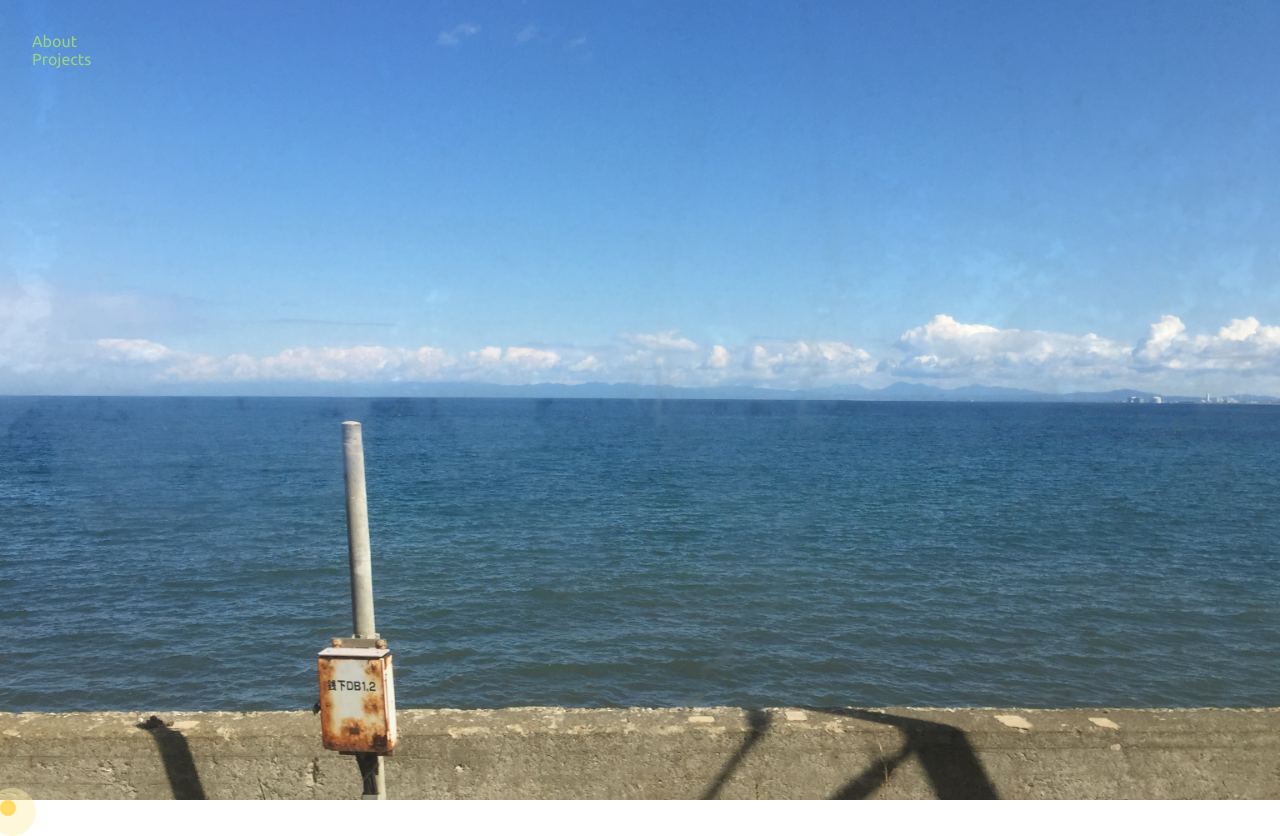
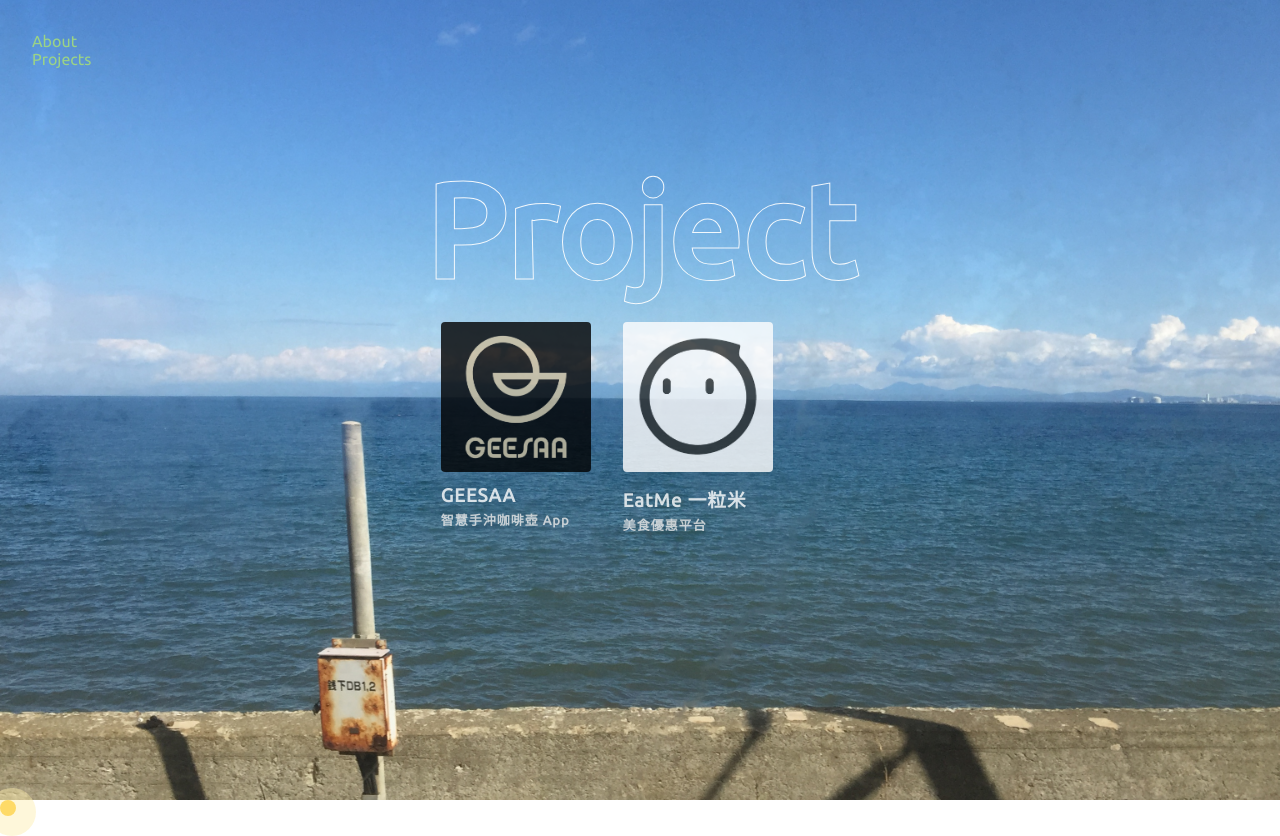
Before and after one commit to julia30040/julia30040.github.io, a React (Create React App) app: page /projects in a window 1280 px wide. Built offline with nearby package versions, Linux system fonts and the light colour scheme.

Commit message:
add ProjectPage

```diff
--- a/src/component/Element/MouseEventHook.jsx
+++ b/src/component/Element/MouseEventHook.jsx
@@ -4,12 +4,13 @@ import radium from 'radium';
 
 type Props = {
   children: {},
+  isWrapText?: boolean,
 };
 
 class MouseEventHook extends PureComponent<Props> {
   componentDidMount() {
     this.link.addEventListener('mouseenter', (e) => this.onMouseEnter(e));
-    this.link.addEventListener('mouseout', (e) => this.onMouseOut(e));
+    this.link.addEventListener('mouseleave', (e) => this.onMouseLeave(e));
 
     this.cursorMoon = document.getElementById("cursor-moon");
     this.cursorHalo = document.getElementById("cursor-halo");
@@ -23,22 +24,35 @@ class MouseEventHook extends PureComponent<Props> {
   onMouseEnter(e) {
     this.cursorHalo.classList.add("cursor-halo-active");
     this.cursorMoon.classList.add("cursor-moon-active");
+    console.log('enter');
   }
 
-  onMouseOut(e) {
+  onMouseLeave(e) {
     this.cursorHalo.classList.remove("cursor-halo-active");
     this.cursorMoon.classList.remove("cursor-moon-active");
+    console.log('out');
   }
 
   render() {
-    const { children } = this.props;
+    const {
+      children,
+      isWrapText,
+    } = this.props;
 
-    return (
+    return isWrapText ? (
       <span ref={ref => { this.link = ref; }}>
-      {children}
+        {children}
       </span>
+    ) : (
+      <div ref={ref => { this.link = ref; }}>
+        {children}
+      </div>
     );
   }
 }
 
+MouseEventHook.defaultProps = {
+  isWrapText: true,
+};
+
 export default radium(MouseEventHook);
--- /dev/null
+++ b/src/component/Project/Project.jsx
@@ -0,0 +1,56 @@
+// @flow
+
+import React, { PureComponent } from 'react';
+import radium from 'radium';
+import MouseEventHook from '../Element/MouseEventHook.jsx';
+
+const styles = {
+  wrapper: {
+    padding: 16,
+    opacity: 0.8,
+  },
+  cover: {
+    width: 150,
+    height: 150,
+    borderRadius: 4,
+    backgroundColor: 'rgba(255, 255, 255, 0.3)',
+    backgroundSize: 'cover',
+    backgroundPosition: 'center',
+  },
+  title: {
+    color: '#ffffff',
+    letterSpacing: 1,
+    margin: '.7em 0 .2em',
+
+  },
+  subtitle: {
+    color: '#eaeaea',
+    fontSize: 13,
+    letterSpacing: 1,
+    margin: 0,
+  },
+};
+
+class Project extends PureComponent {
+  render() {
+    const { project } = this.props;
+
+    return (
+      <MouseEventHook isWrapText={false}>
+        <div style={styles.wrapper}>
+          <div
+            style={[
+              styles.cover,
+              {
+                backgroundImage: `url(${project.cover})`
+              },
+            ]} />
+          <h3 style={styles.title}>{project.title}</h3>
+          <h5 style={styles.subtitle}>{project.subtitle}</h5>
+        </div>
+      </MouseEventHook>
+    );
+  }
+}
+
+export default radium(Project);
--- a/src/container/MainBoard.jsx
+++ b/src/container/MainBoard.jsx
@@ -3,12 +3,14 @@ import React, { Component } from 'react';
 import { Switch, Route } from 'react-router-dom';
 import HomePage from './Home/HomePage.jsx';
 import AboutPage from './About/AboutPage.jsx';
+import ProjectPage from './Project/ProjectPage.jsx';
 
 class MainBoard extends Component {
   render() {
     return (
       <Switch>
         <Route exact path="/about/" component={AboutPage} />
+        <Route exact path="/projects/" component={ProjectPage} />
         <Route exact path="/projects/" component={HomePage} />
       </Switch>
     );
--- /dev/null
+++ b/src/container/Project/ProjectPage.jsx
@@ -0,0 +1,45 @@
+// @flow
+import React, { PureComponent } from 'react';
+import radium from 'radium';
+import PageTitle from '../../component/Element/PageTitle.jsx';
+import Projects from './Projects.jsx';
+import Avatar from '../../component/About/Avatar.jsx';
+import Info from '../../component/About/Info.jsx';
+import { revealLeft as revealLeftAnimation } from '../../styles/reveal.js';
+
+const styles = {
+  wrapper: {
+    width: '100%',
+    height: '100%',
+    display: 'flex',
+    alignItems: 'center',
+    justifyContent: 'center',
+  },
+  mainContainer: {
+    maxWidth: 800,
+    position: 'relative',
+    top: -48,
+    padding: 32,
+    zIndex: 0,
+  },
+  row: {
+    display: 'flex',
+    alignItems: 'flex-start',
+    justifyContent: 'flex-start',
+  },
+};
+
+class ProjectPage extends PureComponent {
+  render() {
+    return (
+      <div style={styles.wrapper}>
+        <div style={styles.mainContainer}>
+          <PageTitle>Project</PageTitle>
+          <Projects />
+        </div>
+      </div>
+    );
+  }
+}
+
+export default radium(ProjectPage);
--- /dev/null
+++ b/src/container/Project/Projects.jsx
@@ -0,0 +1,49 @@
+// @flow
+
+import React, { PureComponent } from 'react';
+import radium from 'radium';
+import Project from '../../component/Project/Project.jsx';
+import projects from '../../data/projects.js';
+import { revealLeft as revealLeftAnimation } from '../../styles/reveal.js';
+
+const styles = {
+  wrapper: {
+    display: 'flex',
+    alignItems: 'flex-start',
+    justifyContent: 'flex-start',
+  },
+  project: {
+    // opacity: 0,
+  },
+};
+
+class Projects extends PureComponent <State> {
+  constructor(props) {
+    super(props);
+
+    this.state = {}
+  }
+
+  render() {
+    return (
+      <div style={styles.wrapper}>
+        {projects.map((project, index) => (
+          <div
+            key={project.id}
+            style={[
+              styles.project,
+              {
+                revealLeftAnimation,
+                // animationDelay: `${index * 0.6}s`,
+                // animationFillMode: 'forwards',
+              },
+            ]}>
+            <Project project={project} />
+          </div>
+        ))}
+      </div>
+    );
+  }
+}
+
+export default radium(Projects);
--- /dev/null
+++ b/src/data/projects.js
@@ -0,0 +1,20 @@
+import geesaa from '../img/geesaa_logo.png';
+import eatme from '../img/eatme_logo.jpg';
+
+const FORESTAGE_WEB = 'PROJECT/FORESTAGE_WEB';
+const FORESTAGE_APP = 'PROJECT/FORESTAGE_APP';
+const BACKSTAGE = 'PROJECT/BACKSTAGE';
+
+export default [{
+  id: 1,
+  title: 'GEESAA',
+  subtitle: '智慧手沖咖啡壺 App',
+  cover: geesaa,
+  type: FORESTAGE_APP,
+}, {
+  id: 2,
+  title: 'EatMe 一粒米',
+  subtitle: '美食優惠平台',
+  cover: eatme,
+  type: BACKSTAGE,
+}];
```
Also changed, not shown: src/img/eatme_logo.jpg (added), src/img/geesaa_logo.png (added).
